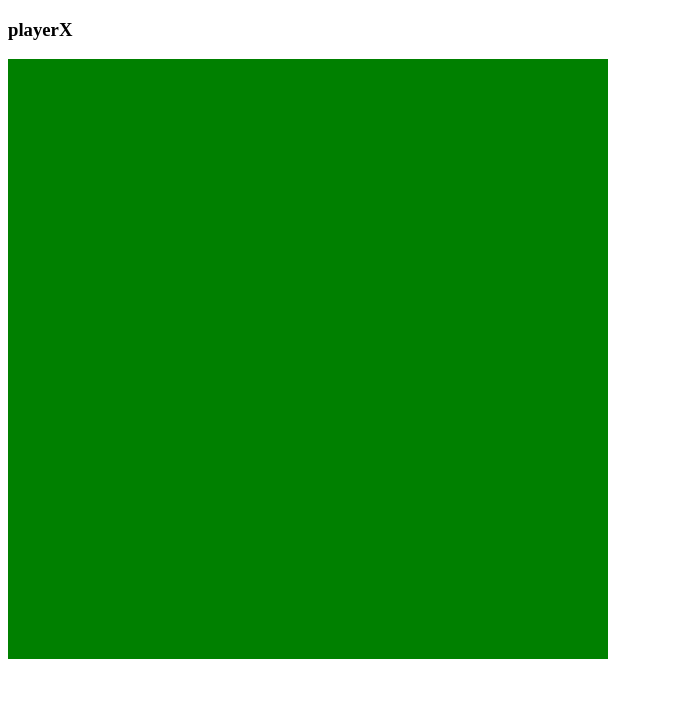
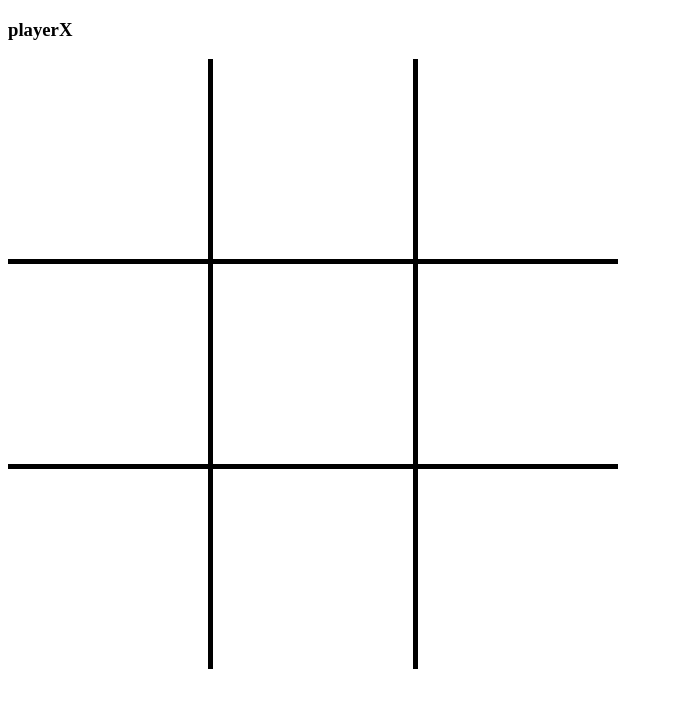
Before and after one commit to RobsonGap/Tic-Tac-Toe-, a plain HTML site: page index.html in a window 1280 px wide. Shown: the whole page, without its empty margins (0-673 px from the left). Drawn offline with Linux system fonts and the light colour scheme.

Commit message:
Finalizando game

```diff
--- a/style.css
+++ b/style.css
@@ -2,14 +2,16 @@
   display: flex;
   flex-wrap: wrap;
   justify-content: space-between;
-  width: 600px;
-  height: 600px;
+  width: 610px;
+  height: 610px;
+  background-color: black;
 }
 
 .grid div {
   width: 200px;
   height: 200px;
-  background-color: green;
+  background-color: white;
+  margin-bottom: 5px;
 }
 
 .playerX {
```
